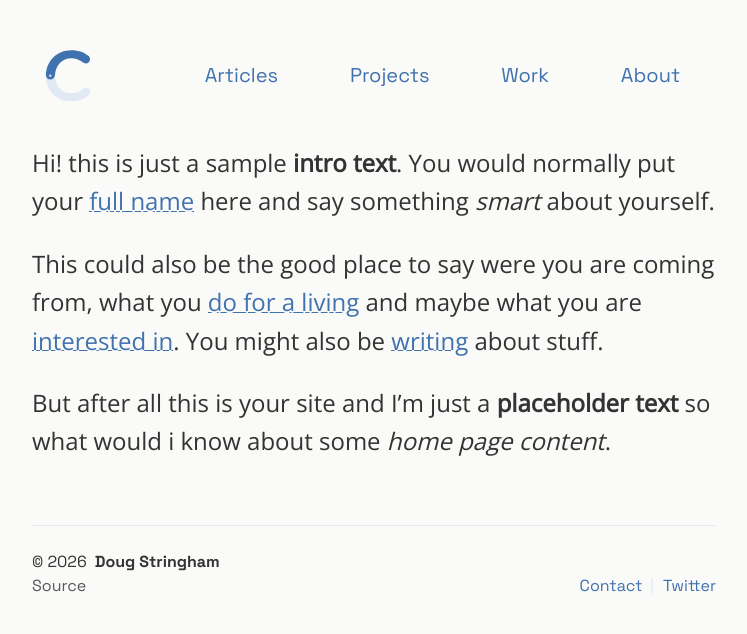
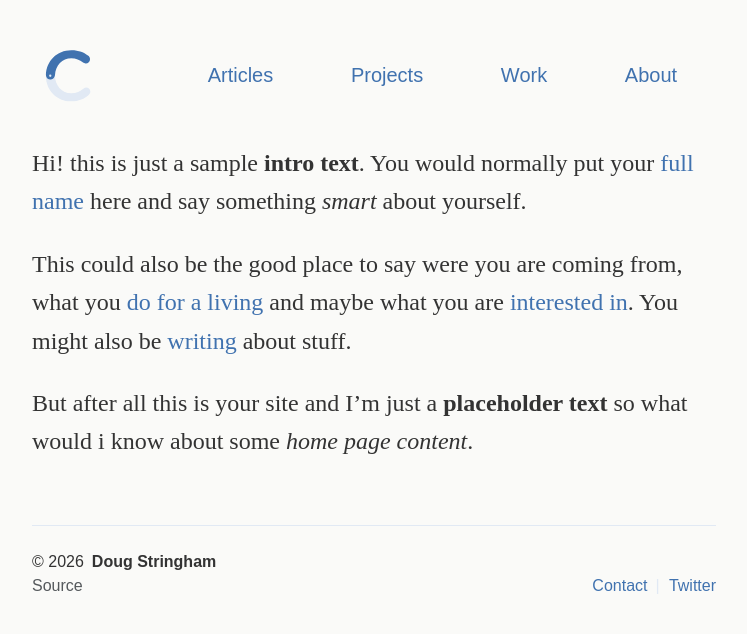
Before and after one commit to intrpr/services, a Jekyll site: the page built from index.md, in a window 1280 px wide. Shown: the top 634 px of the page, without its empty margins (266-1013 px from the left). Built offline with Jekyll 4.4.1, drawn with Linux system fonts in a browser that asks for light colours.

Commit message:
Update _variables.scss

```diff
--- a/_sass/_variables.scss
+++ b/_sass/_variables.scss
@@ -47,9 +47,9 @@ $border-radius-sm:          .2rem;
 $border-radius-lg:          .3rem;
 
 // GLOBALS - FONTS ------------------
-$font-family:               "Open Sans", sans-serif;
+$font-family:               "Merriweather", serif;
 $font-family-monospace:     Menlo, Monaco, Consolas, "Liberation Mono", "Courier New", monospace;
-$font-heading:              "Space Grotesk", serif;
+$font-heading:              "Merriweather Sans", sans-serif;
 // make sure to change google fonts embed/@import code in /_includes/header.html
 
 $lh:                        1.5;
```
